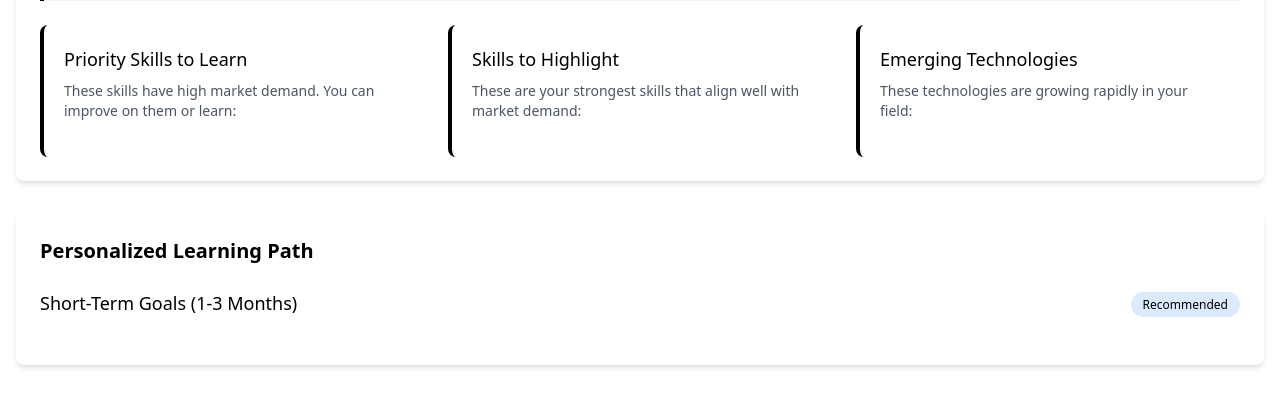
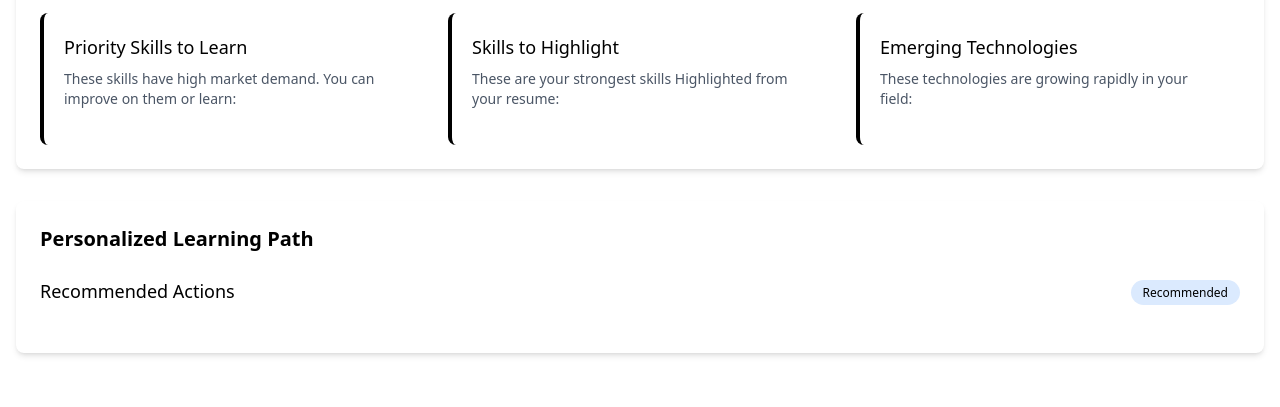
Before and after one commit to aust21/skill-gap-analyzer, a Flask app: template src/frontend/templates/dash/index.html in a window 1280 px wide. Shown: the part 367-774 px from the top of the page. Run offline with Flask 2, Linux system fonts and the light colour scheme; the template is opened without the code that fills it, so the values that code supplies are empty; style sheets or scripts are compiled from the project's sources.

Commit message:
--no-edit

```diff
--- a/constants/main.py
+++ b/constants/main.py
@@ -23,7 +23,7 @@ def prompt(job_title, resume_text):
        - Top 3 skills to learn and priority (out of 100) for example ["aws 40", "docker 90", "django 99"]. Respond only with 3 skills to learn and not more or less.
        - Top 3 skills to highlighted from the resume and priority (out of 100) for example ["python 90", "pandas 90", "numpy 99"]. Respond only with 3 skills to learn and not more or less.
        - Top 3 skills emerging technologies and priority (out of 100) for example ["cloud computing 90", "natural language coding 90", "blazor 99"]. Respond only with 3 skills to learn and not more or less.
-       - Top 2 short term goals. the skills should be in this format: ["Learn docker:Learn containerization fundamentals to address the top skill gap in your profile.", "Build a Cloud-Based Project:Create a small project using AWS or Azure to demonstrate your cloud computing abilities."]. Respond only with 2 short term goals and not more or less.
+       - Top 5 goals to improve resume. the goals should be in this format: ["title of Goal:Description/objective.", "title of Goal:Description/objective."]. Respond only with 5 goals and not more or less.
 
     Respond with a valid JSON only. Do not include any explanation or text outside the JSON.
     This is the response format:
--- a/src/__init__.py
+++ b/src/__init__.py
@@ -5,7 +5,7 @@ sys.path.append(os.path.dirname(os.path.dirname(os.path.dirname(__file__))))
 def create_app():
     app = Flask(__name__, static_folder='frontend/static',
                 template_folder='frontend/templates')
-    app.config['SECRET_KEY'] = "3d0afe0201361e1d3bc722e94fa110d23f2242a4a10509d2"
+    app.config['SECRET_KEY'] = os.getenv("SECRET_KEY")
 
 
     from .frontend.views import views
--- a/src/backend/extract_skills.py
+++ b/src/backend/extract_skills.py
@@ -28,7 +28,7 @@ def extract_skills(job_title, file_path):
     )
     try:
         return_val = json.loads(response.text)
-        print(return_val[0])
+        # print(return_val[0])
         return return_val[0]
     except Exception as err:
         log.error(f"Error: {err}")
--- a/src/backend/main.py
+++ b/src/backend/main.py
@@ -5,11 +5,11 @@ import src.backend.extract_skills as skill_extractor
 def run(job_title, resume_path):
     skill_in_redis = skill_extractor.skills_exists(job_title)
     if skill_in_redis:
-        print(f"********skill: {job_title} found in fucking redis***********")
+        print(f"********skill: {job_title} found in redis***********")
         extracted_text = cv_reader.read_resume(resume_path)
         clean_text = cv_reader.preprocess_text(extracted_text)
         job_skills = job_source.extract_skills(job_title)
         matched_skills = cv_reader.extract_skills(clean_text, job_skills)
         return matched_skills, job_skills
-    print(f"********skill: {job_title} not found***********")
+    # print(f"********skill: {job_title} not found***********")
     return ["No matched skill"], []
--- a/src/backend/search_jobs.py
+++ b/src/backend/search_jobs.py
@@ -29,7 +29,7 @@ def get_descriptions(job_id: str):
 
     response = requests.get(url, headers=headers, params=querystring)
 
-    print(response.json())
+    # print(response.json())
     return response.json()["data"]["description"]
 
 # id = search("data engineer")
--- a/src/frontend/templates/dash/learning_path.html
+++ b/src/frontend/templates/dash/learning_path.html
@@ -3,7 +3,7 @@
 
   <div class="mb-6">
     <div class="flex items-center mb-4">
-      <h3 class="text-lg font-medium">Short-Term Goals (1-3 Months)</h3>
+      <h3 class="text-lg font-medium">Recommended Actions</h3>
       <div class="ml-auto">
         <span
           class="text-xs px-3 py-1 bg-blue-100 text-dashboard-blue rounded-full"
--- a/src/frontend/templates/dash/recommendations.html
+++ b/src/frontend/templates/dash/recommendations.html
@@ -3,8 +3,8 @@
   <div class="bg-white rounded-lg shadow-md p-6 mb-8">
     <div class="flex items-center justify-between mb-6">
       <h2 class="text-xl font-semibold">Skills Gap Recommendations</h2>
-      <button
-        class="bg-dashboard-blue text-white px-4 py-2 rounded-md hover:bg-dashboard-darkblue transition-colors flex items-center gap-2"
+      <!-- <button
+        class="bg-blue-500 text-black px-4 py-2 rounded-md flex items-center gap-2"
       >
         <svg
           xmlns="http://www.w3.org/2000/svg"
@@ -21,7 +21,7 @@
           />
         </svg>
         Export Report
-      </button>
+      </button> -->
     </div>
 
     <div class="bg-blue-50 border-l-4 border-dashboard-blue p-4 mb-6">
@@ -81,7 +81,7 @@
       >
         <h3 class="text-lg font-medium mb-2">Skills to Highlight</h3>
         <p class="text-sm text-gray-600 mb-4">
-          These are your strongest skills that align well with market demand:
+          These are your strongest skills Highlighted from your resume:
         </p>
         <ul class="space-y-2">
           {% for skill,demand in highlights %}
--- a/src/frontend/templates/landing/landing.html
+++ b/src/frontend/templates/landing/landing.html
@@ -54,7 +54,7 @@
   </div>
 
   <!-- Popup -->
-  <div
+  <!-- <div
     id="popup"
     class="fixed top-0 left-0 w-full h-full bg-[#000000a0] flex justify-center items-center px-4"
     onclick="closePopupOutside(event)"
@@ -84,7 +84,7 @@
         Close
       </button>
     </div>
-  </div>
+  </div> -->
 
   <script>
     function closePopup() {
--- a/src/frontend/templates/nav.html
+++ b/src/frontend/templates/nav.html
@@ -36,7 +36,7 @@
       </li>
     </ul>
 
-    <div class="buttons flex justify-between items-center gap-2">
+    <!-- <div class="buttons flex justify-between items-center gap-2">
       <button
         class="toggle cursor-pointer z-[1111111111111]"
         type="button"
@@ -47,6 +47,6 @@
       >
         Menu
       </button>
-    </div>
+    </div> -->
   </nav>
 </header>
```
